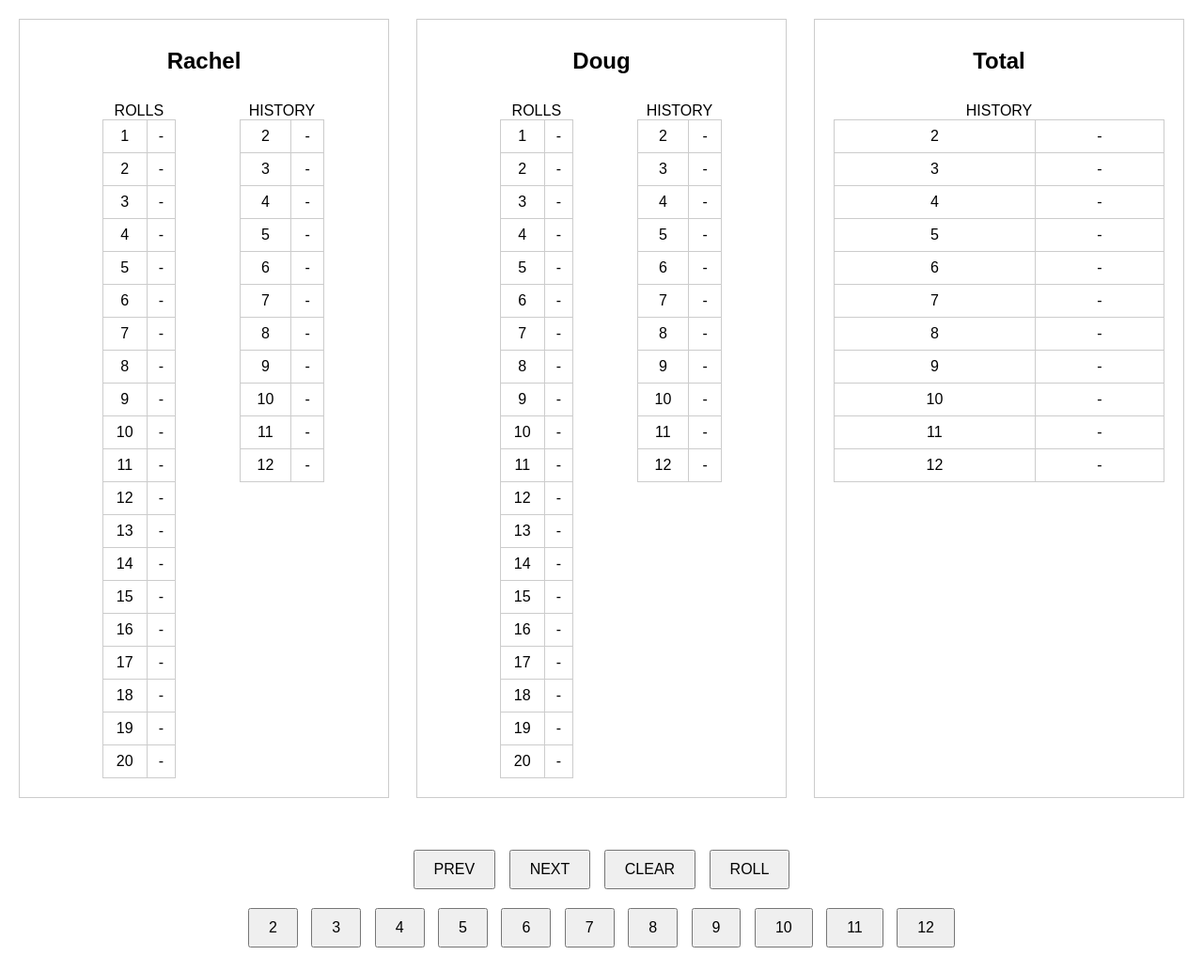
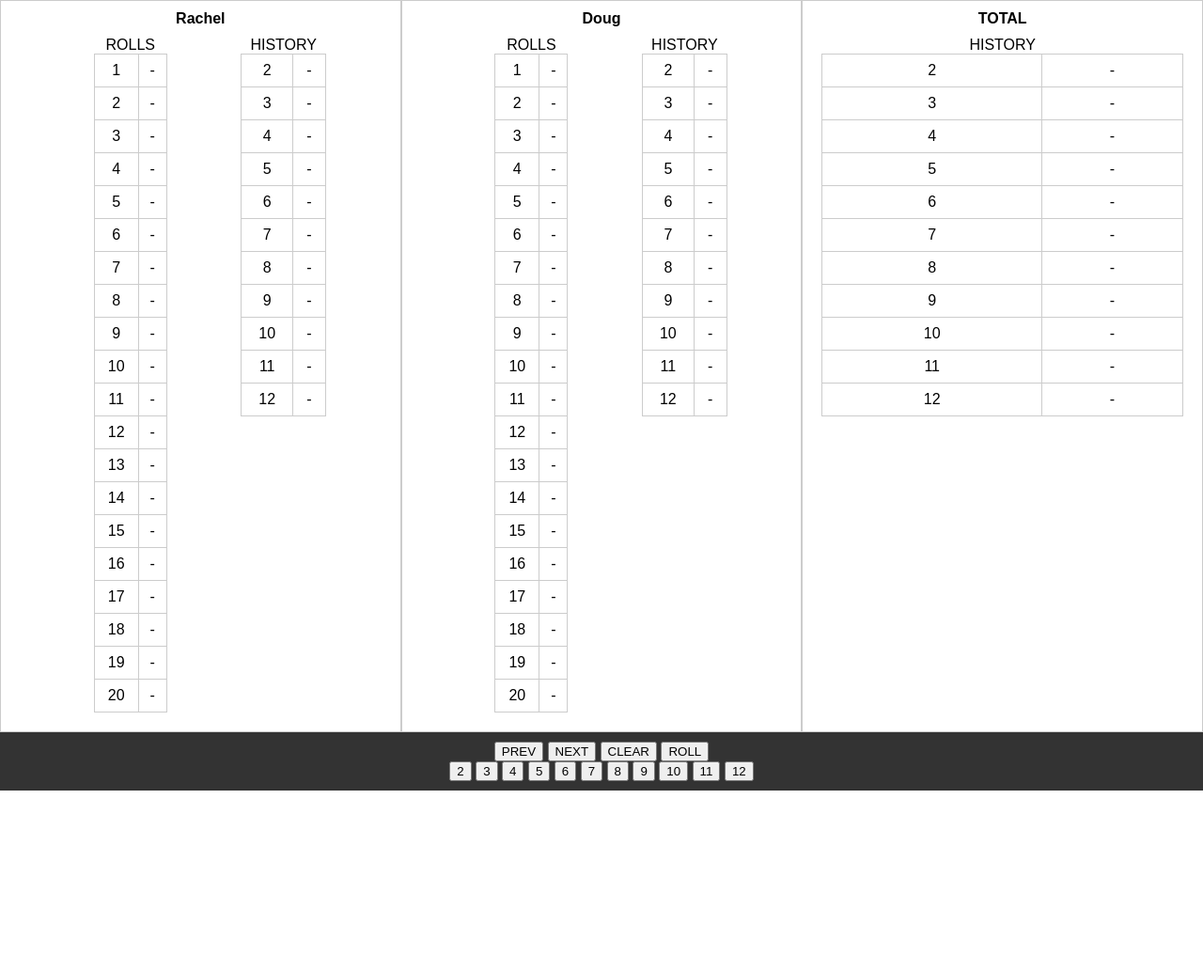
Before and after one commit to dtissier/dtissier.github.io, a plain HTML site: page catan_stats/index.html in a window 1280 px wide. Shown: the whole page at 94% size. After the commit the page ends 841 px from the top, so only its background shows below. Drawn offline with Linux system fonts and the light colour scheme.

Commit message:
More layout changes

```diff
--- a/catan_stats/index.html
+++ b/catan_stats/index.html
@@ -3,35 +3,39 @@
 <head>
     <meta charset="UTF-8">
     <meta name="viewport" content="width=device-width, initial-scale=1.0">
-<title>Catan Stats</title>
+    <title>Three Column Layout with Footer</title>
     <style>
-  body {
-    font-family: Arial, sans-serif;
+        /* Reset some default styles for consistency */
+        body, html {
             margin: 0;
             padding: 0;
+            height: 100%;
+            font-family: Arial, sans-serif;
         }
+        /* Style for the main container */
         .container {
             display: flex;
-    justify-content: space-between;
-    padding: 20px;
+            flex-direction: column;
+            min-height: 100%;
         }
+        /* Style for the main content area */
+        .content {
+            flex: 1;
+            display: flex;
+        }
+        /* Style for the three columns */
         .column {
-    flex-basis: 30%;
+            flex: 1;
             padding: 10px;
             border: 1px solid #ccc;
             text-align: center; /* Center justify column titles */
         }
+        /* Style for the footer */
         footer {
+            background-color: #333;
+            color: #fff;
+            padding: 10px;
             text-align: center;
-    padding: 20px;
-  }
-  footer button {
-    margin: 5px;
-    padding: 10px 20px;
-    font-size: 16px;
-  }
-  footer .row {
-    margin-top: 10px;
         }
         .table-container {
           display: flex;
@@ -47,12 +51,14 @@
           padding: 8px;
           text-align: center;
         }
+
     </style>
 </head>
 <body>
     <div class="container">
+        <div class="content">
             <div class="column">
-    <h2>Rachel</h2>
+              <b>Rachel</b>
               <div class="table-container">
                 <div>
                     <table>
@@ -98,7 +104,7 @@
               </div>
             </div>
             <div class="column">
-    <h2>Doug</h2>
+              <b>Doug</b>
               <div class="table-container">
                   <div>
                       <table>
@@ -144,7 +150,7 @@
               </div>
             </div>
             <div class="column">
-    <h2>Total</h2>
+              <b>TOTAL</b>
               <div class="table-container">
                 <table>
                   <caption>HISTORY</caption>
@@ -184,5 +190,6 @@
               <button>12</button>
             </div>
         </footer>
+    </div>
 </body>
 </html>
```
Also changed, not shown: index.html (+0 -1 lines). Lines whose indentation alone changed are shown as unchanged.
